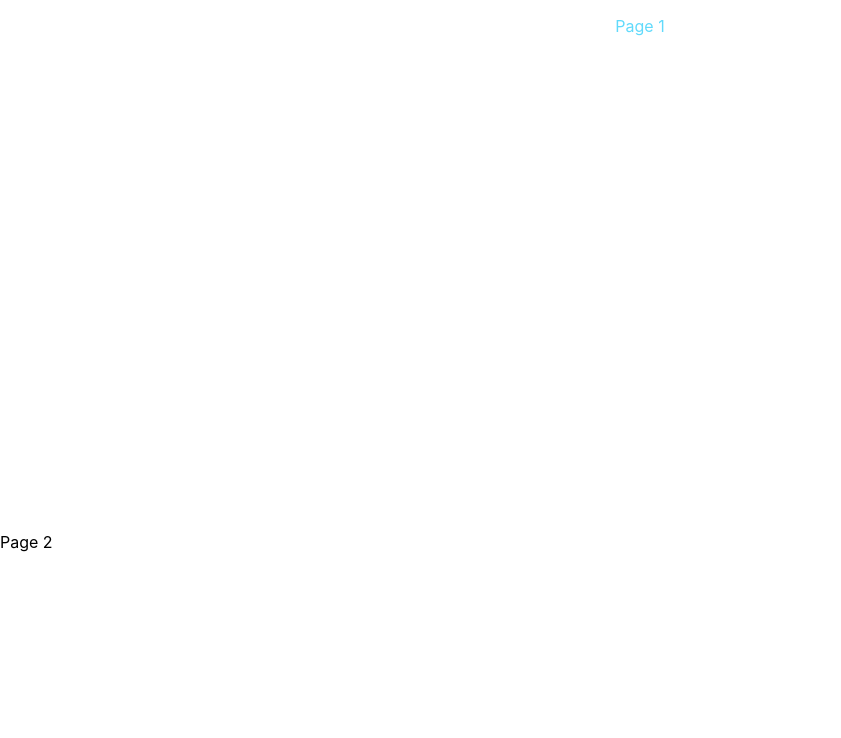
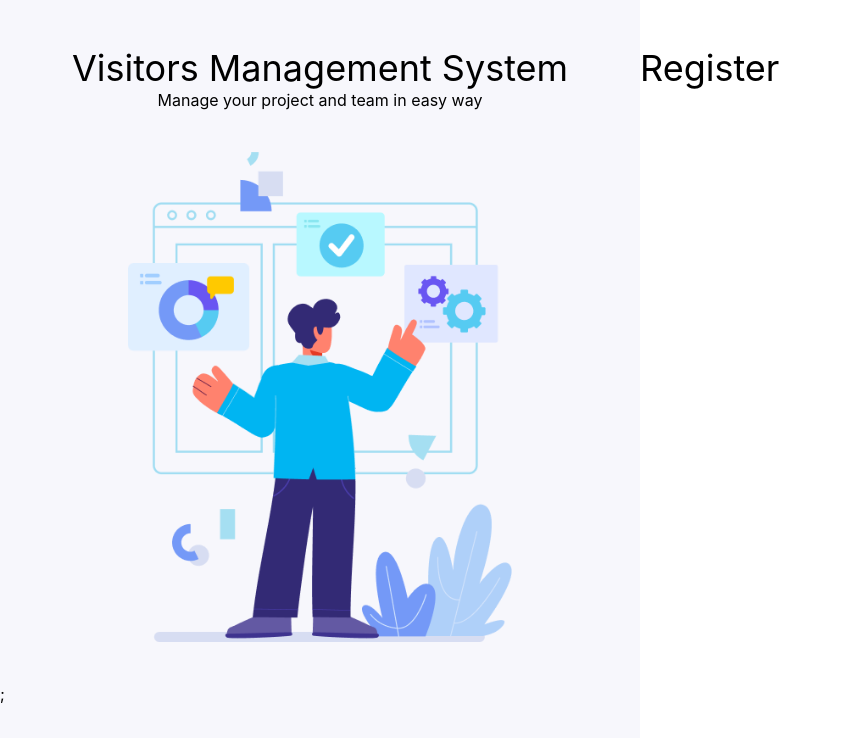
Before and after one commit to zainabzoaib/vms, a React (Create React App) app: page /register in a window 1280 px wide. Shown: the top 738 px of the page, without its empty margins (0-841 px from the left). Built offline with nearby package versions, Linux system fonts and the light colour scheme.

Commit message:
Registeration page adding elements

```diff
--- a/package.json
+++ b/package.json
@@ -40,5 +40,8 @@
       "last 1 firefox version",
       "last 1 safari version"
     ]
+  },
+  "devDependencies": {
+    "tailwindcss": "^3.4.0"
   }
 }
--- a/src/App.css
+++ b/src/App.css
@@ -5,18 +5,6 @@
 .App-logo {
   height: 40vmin;
   pointer-events: none;
-}
-.w-screen{
-  width: auto;
-}
-.h-screen{
-  height: auto;
-}
-.w-full{
-  width: 100%;
-}
-.h-full{
-  height: 500px;
 }
 
 @media (prefers-reduced-motion: no-preference) {
--- a/src/Pages/RegisterEoi.js
+++ /dev/null
@@ -1,13 +0,0 @@
-import React from "react";
-
-function RegisterEoi() {
-    return (
-        <section>
-            <div className='w-screen h-screen'>
-                <div className='w-full h-full App App-link'><p>Page 1</p></div>
-                <div className='w-full h-full'><p>Page 2</p></div>
-                </div>
-        </section>
-    )
-}
-export default RegisterEoi
--- /dev/null
+++ b/src/Pages/RegisterEoi.jsx
@@ -0,0 +1,14 @@
+import React from "react";
+import artwork from './artwork.png';
+function RegisterEoi() {
+    return (
+        <section>
+            <div className='w-screen h-screen md:columns-2 flex items-center'>
+                <div className='w-full h-full bg-silver h-screen py-12'><h1 className="text-4xl text-center">Visitors Management System</h1><p className="text-1xl text-center">Manage your project and team in easy way</p><img className="w-96 max-w-full mx-auto my-10" src={artwork} alt="Logo" />;</div>
+                <div className='w-full h-full h-screen py-12'><h1 className="text-4xl">Register</h1></div>
+                </div>
+        </section>
+
+    )
+}
+export default RegisterEoi
--- a/src/index.css
+++ b/src/index.css
@@ -1,3 +1,7 @@
+@tailwind base;
+@tailwind components;
+@tailwind utilities;
+
 body {
   margin: 0;
   font-family: -apple-system, BlinkMacSystemFont, 'Segoe UI', 'Roboto', 'Oxygen',
--- /dev/null
+++ b/tailwind.config.js
@@ -0,0 +1,20 @@
+/** @type {import('tailwindcss').Config} */
+module.exports = {
+  content: ["./src/**/*.{js,jsx,ts,tsx}",],
+  theme: {
+    extend: {},
+    colors: {
+      transparent: 'transparent',
+      current: 'currentColor',
+      'white': '#ffffff',
+      'purple': '#3f3cbb',
+      'midnight': '#121063',
+      'metal': '#565584',
+      'tahiti': '#3ab7bf',
+      'silver': '#f7f7fc',
+      'bubble-gum': '#ff77e9',
+      'bermuda': '#78dcca',
+    },
+  },
+  plugins: [],
+}
```
Also changed, not shown: src/Pages/artwork.png (added), 1 other file (tests, documents, lock files or other folders).
